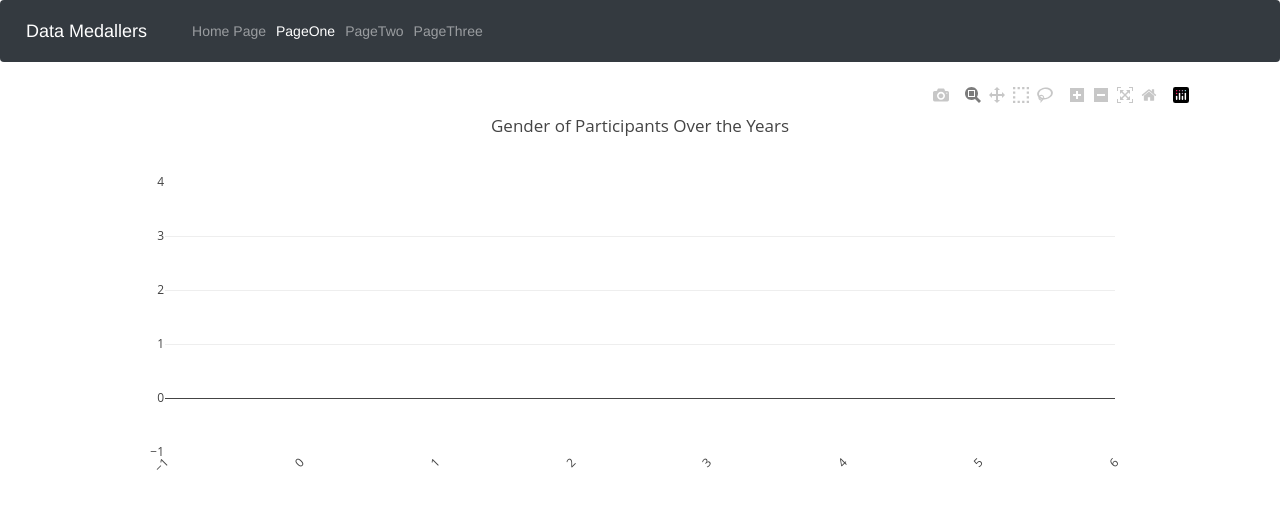
After one commit to Calum-Knight/Project3-OlympicData, a Flask app: template templates/HTML1.html in a window 1280 px wide. The commit adds this page. Shown: the top 531 px of the page. Run offline with Flask 2, Linux system fonts and the light colour scheme; the template is opened without the code that fills it, so the values that code supplies are empty; some libraries are stand-ins or nearby versions.

Commit message:
Nav Bar Added

```diff
--- a/app.py
+++ b/app.py
@@ -31,7 +31,7 @@ def data():
     return render_template('index.html')
 
 
-    # return render_template('index.html')
+
 
 @app.route('/pageone')
 
@@ -45,12 +45,28 @@ def pageone():
         "female": results_female
     }
     return jsonify(data)
-    # return render_template('index.html')
+    # return render_template('HTML1.html')
 
 @app.route('/pagetwo')
 def PageTwo():
-    mycursor.execute("SELECT noc, Medal, count(Medal) FROM olympic_data where Season = 'Winter' and year = {{year}} group by Medal, noc order by count(Medal)")
-    data = mycursor.fetchall()
+    mycursor.execute("SELECT noc, Medal, count(Medal), event FROM olympic_data where Season = 'Winter' and year = 2014 and Medal = 'Gold' group by Event, Medal, noc order by medal, count(Medal) desc")
+    gold_data = mycursor.fetchall()
+
+    # gold = {}
+
+    # for x in gold_data:
+    #     gold[x["noc"]= : x["medal"]]
+
+    mycursor.execute("SELECT noc, Medal, count(Medal), event FROM olympic_data where Season = 'Winter' and year = 2014 and Medal = 'Silver' group  by Event, Medal, noc order by medal, count(Medal) desc")
+    silver_data = mycursor.fetchall()
+    mycursor.execute("SELECT noc, Medal, count(Medal), event FROM olympic_data where Season = 'Winter' and year = 2014 and Medal = 'Bronze' group by Event, Medal, noc order by medal, count(Medal) desc")
+    bronze_data = mycursor.fetchall()
+
+    data = {
+        "Gold": gold_data,
+        "Silver": len(silver_data),
+        "Bronze": len(bronze_data)
+    }
 
     return jsonify(data)
     # return render_template('index.html')
--- /dev/null
+++ b/static/gender_years.js
@@ -0,0 +1,52 @@
+
+d3.json('pageone').then(function (data) {
+
+
+    console.log(data);
+
+    let olympic_year_f = data["female"].map(function (year) {
+        return year.year;
+    });
+    console.log("Year:", olympic_year_f);
+
+    let olympic_year_m = data["male"].map(function (year) {
+        return year.year;
+    });
+    console.log("Year:", olympic_year_m);
+
+    let olympic_f = data["female"].map(function (data) {
+        return data.count;
+    });
+    console.log("Female:", olympic_f);
+
+    let olympic_m = data["male"].map(function (data) {
+        return data.count;
+    });
+    console.log("Male:", olympic_m);
+
+
+
+    trace1 = {
+        x: olympic_year_f,
+        y: olympic_f,
+        type: 'bar'
+    };
+    trace2 = {
+        x: olympic_year_m,
+        y: olympic_m,
+        type: 'bar'
+    };
+
+    layout = {
+
+        title: 'Gender of Participants Over the Years',
+        xaxis: {
+            tickangle: -45
+        },
+        barmode: 'group'
+
+    }
+    let data1 = [trace1, trace2];
+    Plotly.newPlot('plot', data1, layout)
+
+});
--- /dev/null
+++ b/templates/HTML1.html
@@ -0,0 +1,80 @@
+<!DOCTYPE html>
+<html lang="en">
+
+<head>
+
+  <link rel="stylesheet" href="https://cdn.jsdelivr.net/npm/bootstrap@4.0.0/dist/css/bootstrap.min.css"
+    integrity="sha384-Gn5384xqQ1aoWXA+058RXPxPg6fy4IWvTNh0E263XmFcJlSAwiGgFAW/dAiS6JXm" crossorigin="anonymous">
+  <link rel="stylesheet" href="https://maxcdn.bootstrapcdn.com/bootstrap/3.3.7/css/bootstrap.min.css">
+
+  <meta charset="UTF-8">
+  <meta name="viewport" content="width=device-width, initial-scale=1.0">
+  <meta http-equiv="X-UA-Compatible" content="ie=edge">
+  <title>Data Medallers</title>
+  <script src="https://d3js.org/d3.v5.min.js"></script>
+  <script src="https://cdn.plot.ly/plotly-latest.min.js"></script>
+  <script src="{{ url_for('static', filename='gender_years.js') }}"></script>
+
+
+</head>
+
+<body>
+
+  <!-- Nav Bar -->
+  <nav class="navbar sticky-top navbar-expand-lg navbar navbar-dark bg-dark">
+    <a class="navbar-brand" href="">Data Medallers</a>
+    <button class="navbar-toggler" type="button" data-toggle="collapse" data-target="#navbarNav"
+      aria-controls="navbarNav" aria-expanded="false" aria-label="Toggle navigation">
+      <span class="navbar-toggler-icon"></span>
+    </button>
+    <div class="collapse navbar-collapse" id="navbarNav">
+      <ul class="navbar-nav">
+        <li class="nav-item">
+          <a class="nav-link" href="/">Home Page<span class="sr-only">(current)</span></a>
+        </li>
+        <li class="nav-item active">
+          <a class="nav-link" href="/pageone">PageOne</a>
+        </li>
+        <li class="nav-item">
+          <a class="nav-link" href="/pagetwo">PageTwo</a>
+        </li>
+        <li class="nav-item">
+          <a class="nav-link" href="/pagethree">PageThree</a>
+        </li>
+      </ul>
+    </div>
+  </nav>
+  <!-- End of Nav Bar -->
+
+  <div class="container">
+
+    <div class="row">
+
+      <div class="col-md-12">
+
+        <div id="plot">
+
+        </div>
+
+      </div>
+
+    </div>
+
+  </div>
+
+
+
+  <script src="https://cdnjs.cloudflare.com/ajax/libs/d3/5.5.0/d3.js"></script>
+  <script src="https://cdn.plot.ly/plotly-latest.min.js"></script>
+  <script src="https://code.jquery.com/jquery-3.2.1.slim.min.js"
+    integrity="sha384-KJ3o2DKtIkvYIK3UENzmM7KCkRr/rE9/Qpg6aAZGJwFDMVNA/GpGFF93hXpG5KkN"
+    crossorigin="anonymous"></script>
+  <script src="https://cdn.jsdelivr.net/npm/popper.js@1.12.9/dist/umd/popper.min.js"
+    integrity="sha384-ApNbgh9B+Y1QKtv3Rn7W3mgPxhU9K/ScQsAP7hUibX39j7fakFPskvXusvfa0b4Q"
+    crossorigin="anonymous"></script>
+  <script src="https://cdn.jsdelivr.net/npm/bootstrap@4.0.0/dist/js/bootstrap.min.js"
+    integrity="sha384-JZR6Spejh4U02d8jOt6vLEHfe/JQGiRRSQQxSfFWpi1MquVdAyjUar5+76PVCmYl"
+    crossorigin="anonymous"></script>
+</body>
+
+</html>
```
Also changed, not shown: static/interactive_graphs.js (added, +10 -0 lines), static/olympics.js (+9 -6 lines), templates/index.html (+23 -12 lines).
